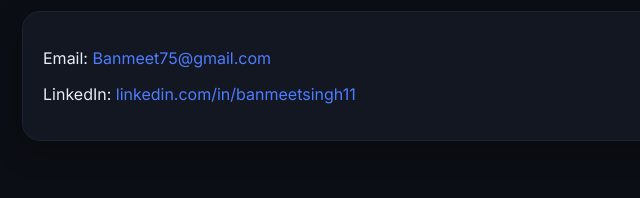
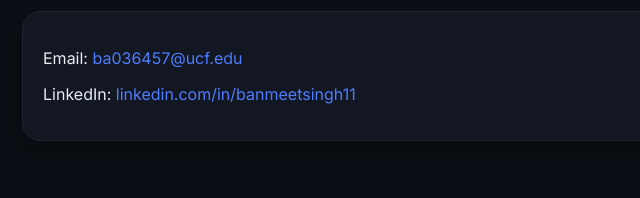
Before and after one commit to banmeet-11/banmeet-11.github.io, a plain HTML site: page index.html in a window 1280 px wide. Shown: the part 1110-1308 px from the top of the page, 92-732 px from the left. Drawn offline with Linux system fonts and the light colour scheme.

Commit message:
Update index.html

```diff
--- a/index.html
+++ b/index.html
@@ -107,7 +107,7 @@
     <section id="contact" class="section">
       <h2>Contact</h2>
       <div class="card">
-        <p>Email: <a href="mailto:Banmeet75@gmail.com">Banmeet75@gmail.com</a></p>
+        <p>Email: <a href="mailto:ba036457@ucf.edu">ba036457@ucf.edu</a></p>
         <p>LinkedIn: <a href="https://www.linkedin.com/in/banmeetsingh11" target="_blank" rel="noopener">linkedin.com/in/banmeetsingh11</a></p>
 
       </div>
```
